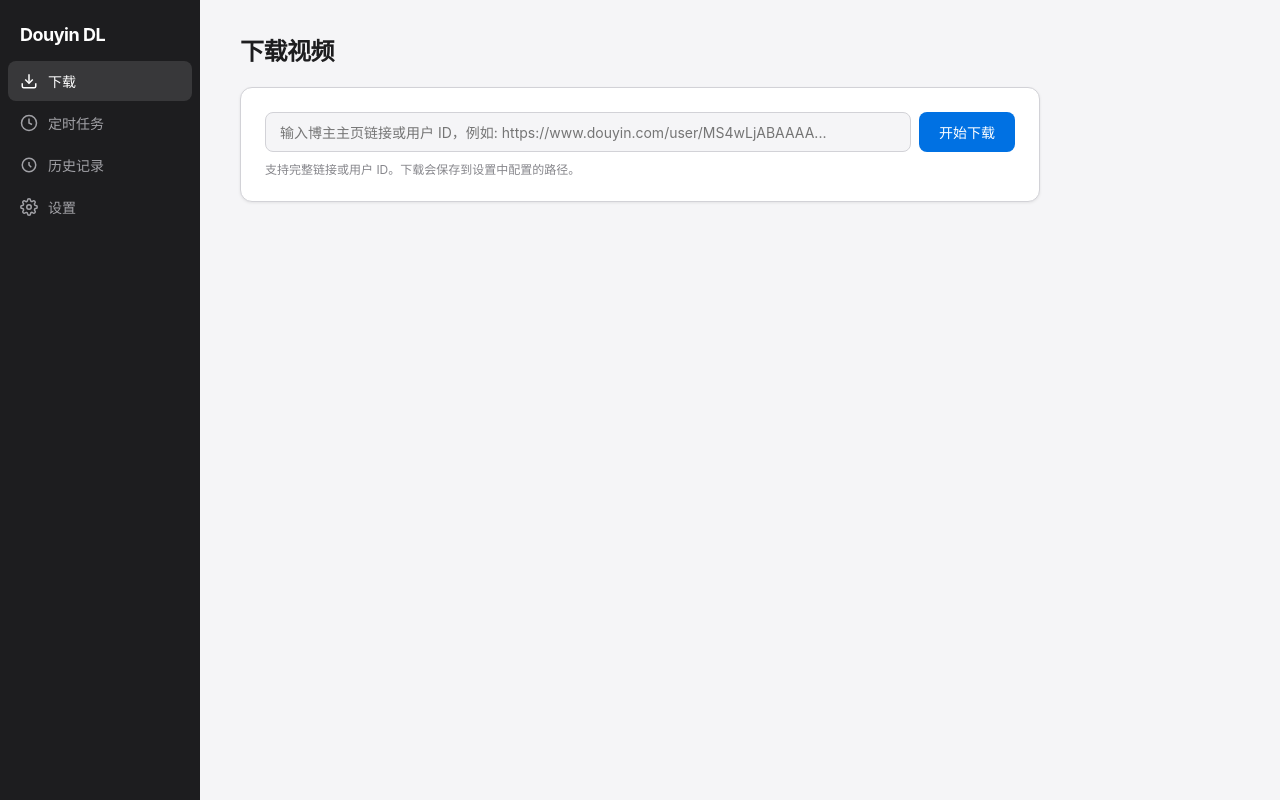
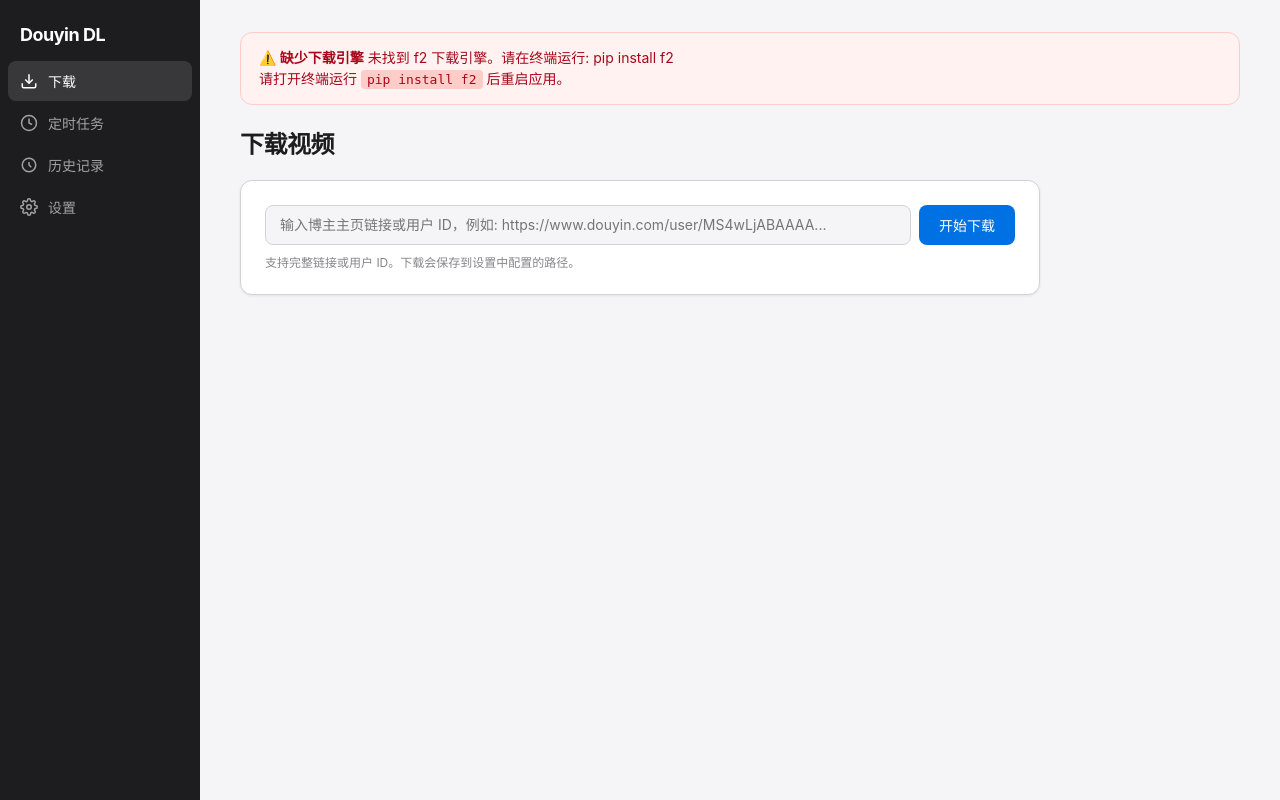
Before and after one commit to iProgramme/dou-download, a Flask app: page / in a window 1280 px wide. Run offline with Flask 3, Linux system fonts and the light colour scheme; data comes from the database, SQL or seed files in the repository; data that the repository does not hold is empty.

Commit message:
feat: 添加 f2 下载引擎检测和提示功能
添加对 f2 下载引擎的检测机制，当引擎未安装时显示警告提示
在 requirements.txt 中添加 f2 依赖
更新错误提示信息以指导用户正确安装

```diff
--- a/app.py
+++ b/app.py
@@ -16,6 +16,12 @@ app = Flask(__name__, static_folder="static", template_folder="templates")
 @app.route("/")
 def index():
     return render_template("index.html")
+
+
+@app.route("/api/health")
+def health():
+    f2_err = check_f2()
+    return jsonify({"f2_ok": f2_err is None, "f2_error": f2_err or ""})
 
 
 # --- Settings API ---
@@ -165,9 +171,31 @@ class Api:
 
 # --- Main ---
 
+def check_f2():
+    """Check if f2 CLI is available. Returns error message or None."""
+    import shutil
+    if shutil.which("f2"):
+        return None
+    # Also check common paths (same as downloader.get_f2_path)
+    possible_paths = [
+        os.path.expanduser("~/.local/bin/f2"),
+        "/usr/local/bin/f2",
+        os.path.join(sys.prefix, "bin", "f2"),
+        "/Library/Frameworks/Python.framework/Versions/3.13/bin/f2",
+    ]
+    for p in possible_paths:
+        if os.path.exists(p):
+            return None
+    return "未找到 f2 下载引擎。请在终端运行: pip install f2"
+
+
 def main():
     database.init_db()
     scheduler.init_scheduler()
+
+    f2_err = check_f2()
+    if f2_err:
+        print(f"⚠️  {f2_err}")
 
     if "--no-gui" in sys.argv:
         port = int(os.environ.get("PORT", 5000))
--- a/downloader.py
+++ b/downloader.py
@@ -108,7 +108,7 @@ def run_download(user_input):
             return False, 0, msg
 
     except FileNotFoundError:
-        return False, 0, "未找到 f2 命令，请先安装: pip install f2"
+        return False, 0, "未找到 f2 下载引擎，请在终端运行: pip install f2，然后重启应用"
     except Exception as e:
         return False, 0, str(e)
     finally:
--- a/requirements.txt
+++ b/requirements.txt
@@ -1,3 +1,4 @@
 flask>=3.0
 pywebview>=5.0
 apscheduler>=3.10
+f2>=0.0.1.7
--- a/static/css/style.css
+++ b/static/css/style.css
@@ -99,6 +99,27 @@ body {
     flex: 1;
     overflow-y: auto;
     padding: 32px 40px;
+}
+
+.alert {
+    padding: 14px 18px;
+    border-radius: var(--radius);
+    margin-bottom: 20px;
+    font-size: 14px;
+    line-height: 1.5;
+}
+
+.alert-error {
+    background: #fff2f0;
+    border: 1px solid #ffccc7;
+    color: #a8071a;
+}
+
+.alert-error code {
+    background: #ffccc7;
+    padding: 2px 6px;
+    border-radius: 4px;
+    font-size: 13px;
 }
 
 .page {
--- a/static/js/app.js
+++ b/static/js/app.js
@@ -289,5 +289,17 @@ function escapeHtml(str) {
 
 // --- Init ---
 
+async function checkHealth() {
+    try {
+        const data = await api('GET', '/api/health');
+        if (!data.f2_ok) {
+            const el = document.getElementById('f2-warning');
+            document.getElementById('f2-warning-text').textContent = data.f2_error;
+            el.style.display = 'block';
+        }
+    } catch (e) { /* ignore */ }
+}
+
+checkHealth();
 loadSettings();
 loadHistory();
--- a/templates/index.html
+++ b/templates/index.html
@@ -35,6 +35,11 @@
 
         <!-- Main Content -->
         <main class="content">
+            <div class="alert alert-error" id="f2-warning" style="display:none;">
+                <strong>⚠️ 缺少下载引擎</strong>
+                <span id="f2-warning-text"></span>
+                <p>请打开终端运行 <code>pip install f2</code> 后重启应用。</p>
+            </div>
             <!-- Download Page -->
             <section class="page active" id="page-download">
                 <h2>下载视频</h2>
```
